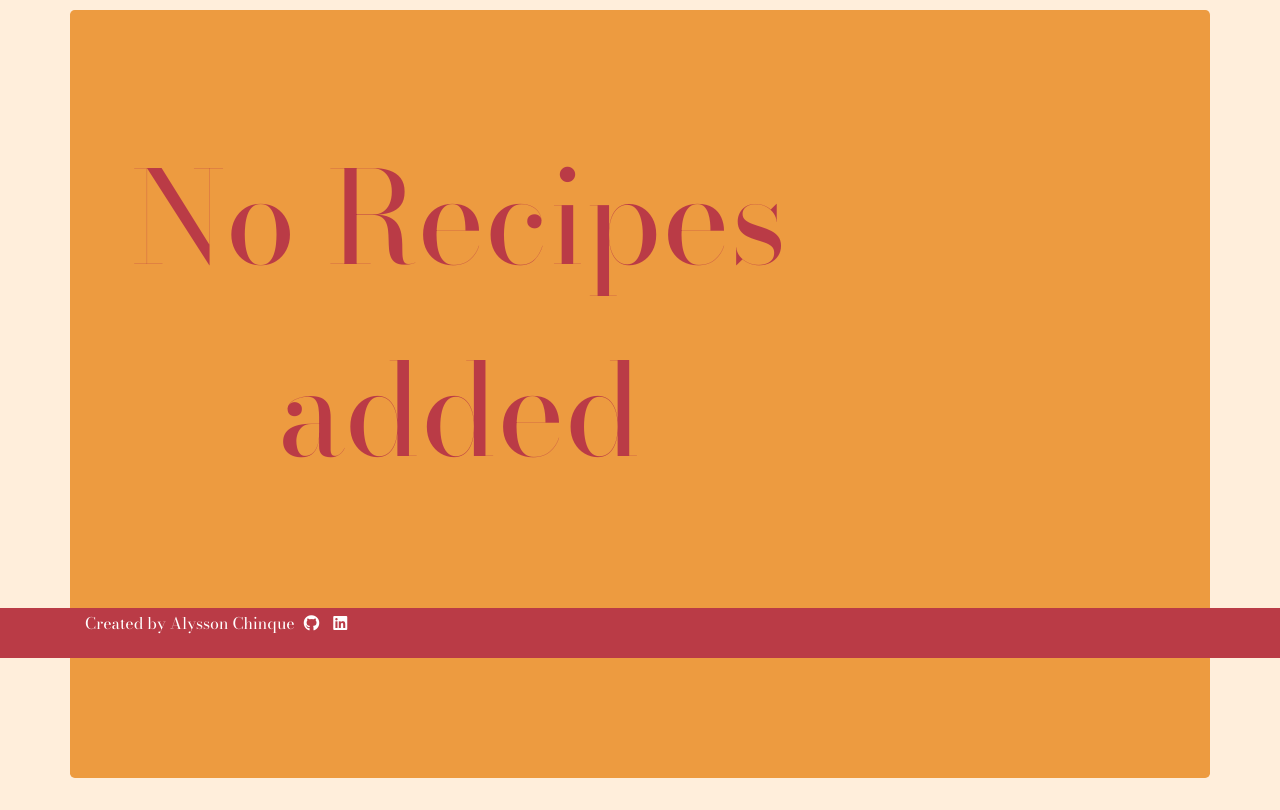
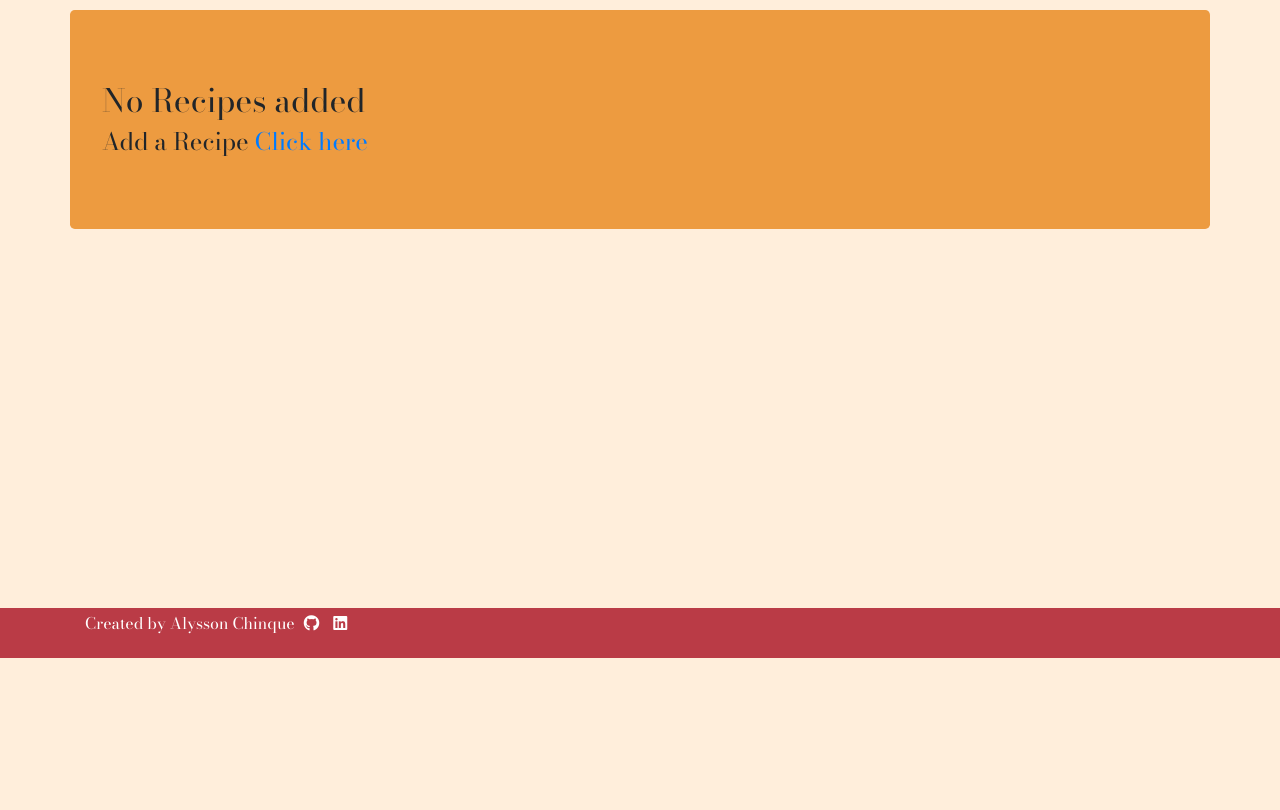
Before and after one commit to Code-Institute-Submissions/CookBook-29, a Flask app: template templates/pages/myrecipes.html in a window 1280 px wide. Shown: the part 142-952 px from the top of the page. After the commit the page ends 800 px from the top, so only its background shows below. Run offline with Flask 2, Linux system fonts and the light colour scheme; the template is opened without the code that fills it, so the values that code supplies are empty; some libraries are stand-ins or nearby versions; some web fonts are replaced.

Commit message:
Style no recipe add.

```diff
--- a/templates/pages/myrecipes.html
+++ b/templates/pages/myrecipes.html
@@ -13,11 +13,14 @@
             </div>
         </div>
     </div>
-    {% include 'components/flash/flash_message.html' %}
 
-    <div class="container jumbotron main center-align">
+
+    <div class="container jumbotron main">
+        <h4 class="text-center">
+            {% include 'components/flash/flash_message.html' %}
+        </h4>
         <div class="row">
-            {% for recipe in recipes|reverse %}
+            {% for recipe in recipes %}
                 <div class="col-sm-12 col-md-3 card">
                     <img class="card-img-top" src="{{ recipe.recipe_image }}" alt="Card image cap">
                     <div class="card-body">
@@ -40,11 +43,13 @@
                     </div>
                 </div>
             {% else %}
-                <div class="row block center-align">
-                    No Recipes added
-                </div>
-            {% endfor %}
         </div>
+
+        <div class="center-text">
+            <h2>No Recipes added</h2>
+            <h4>Add a Recipe <a href="{{ url_for('addRecipe', user_id=session['user_id']) }}">Click here</a></h4>
+        </div>
+        {% endfor %}
     </div>
 
 {% include 'components/footer/footer.html' %}
```
